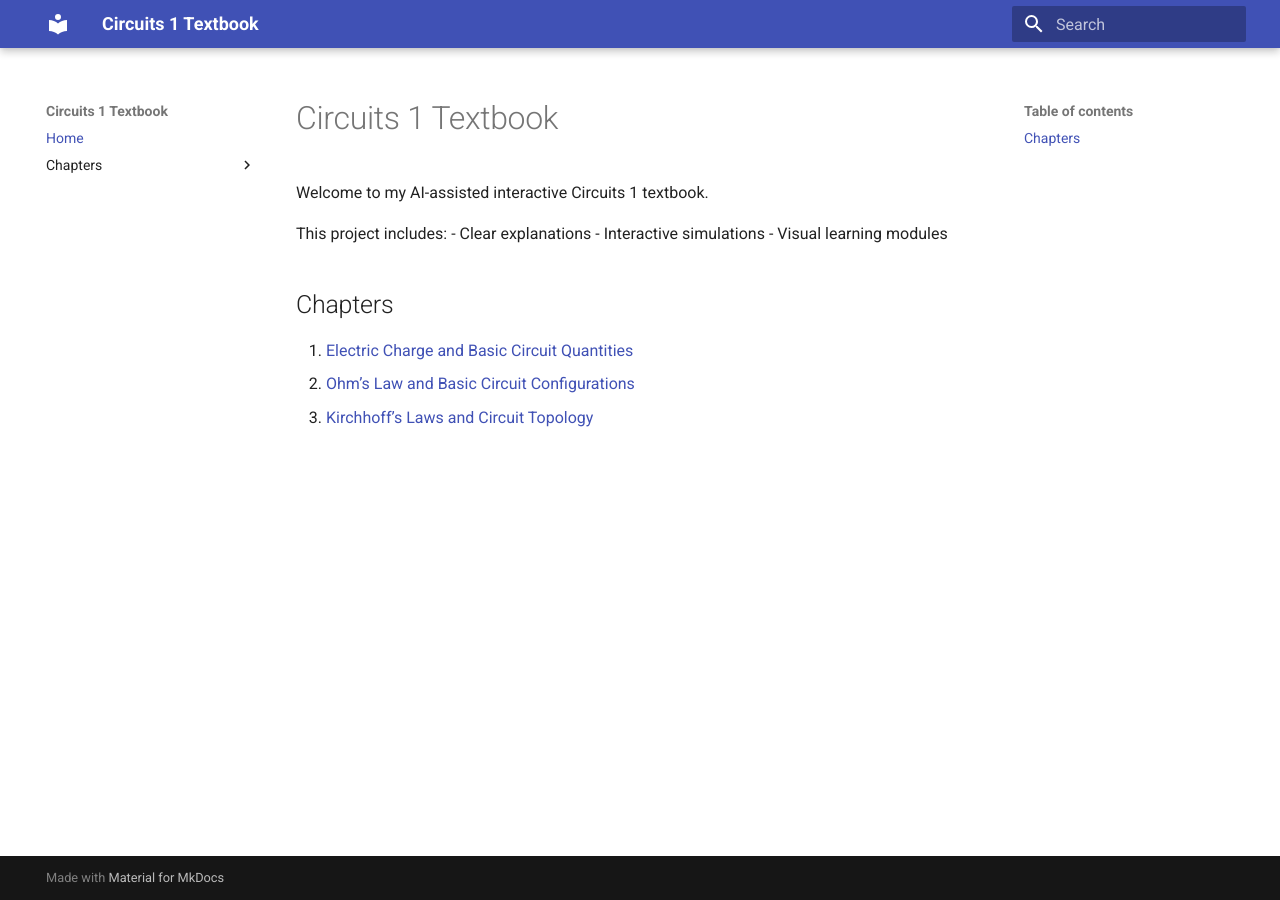
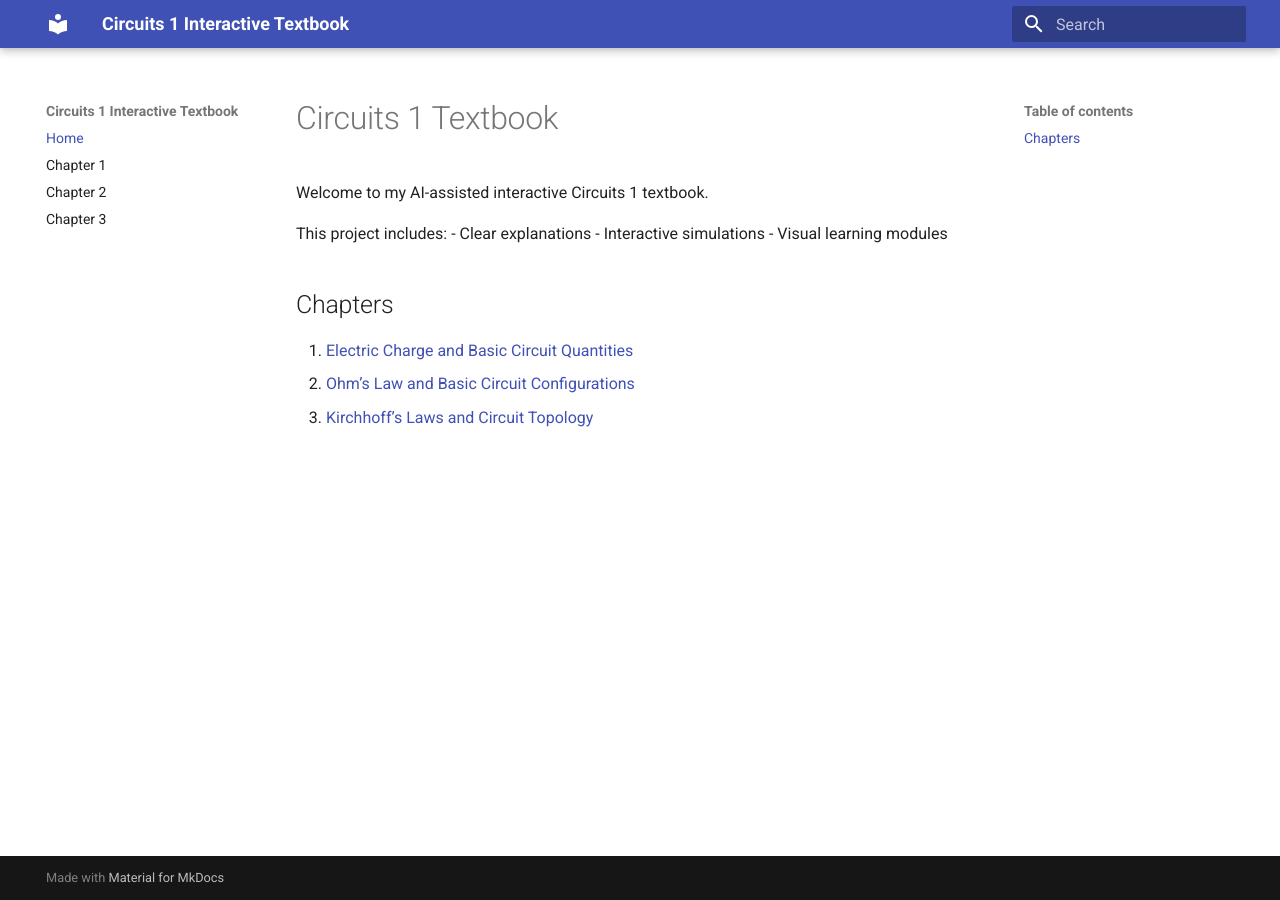
Before and after one commit to Nati-123/circuits1-textbook, an MkDocs documentation site: the page built from docs/index.md, in a window 1280 px wide. Built offline with MkDocs 1.6.1 and Material for MkDocs 9.7.7, drawn with Linux system fonts in a browser that asks for light colours.

Commit message:
Update mkdocs.yml

```diff
--- a/mkdocs.yml
+++ b/mkdocs.yml
@@ -1,10 +1,10 @@
-site_name: Circuits 1 Textbook
+site_name: Circuits 1 Interactive Textbook
 
 theme:
   name: material
 
 nav:
   - Home: index.md
-  - Chapters:
-      - Chapter 1: chapters/ch1.md
-      - Chapter 3: chapters/chapter3.md
+  - Chapter 1: chapters/ch1.md
+  - Chapter 2: chapters/ch2.md
+  - Chapter 3: chapters/ch3.md
```
